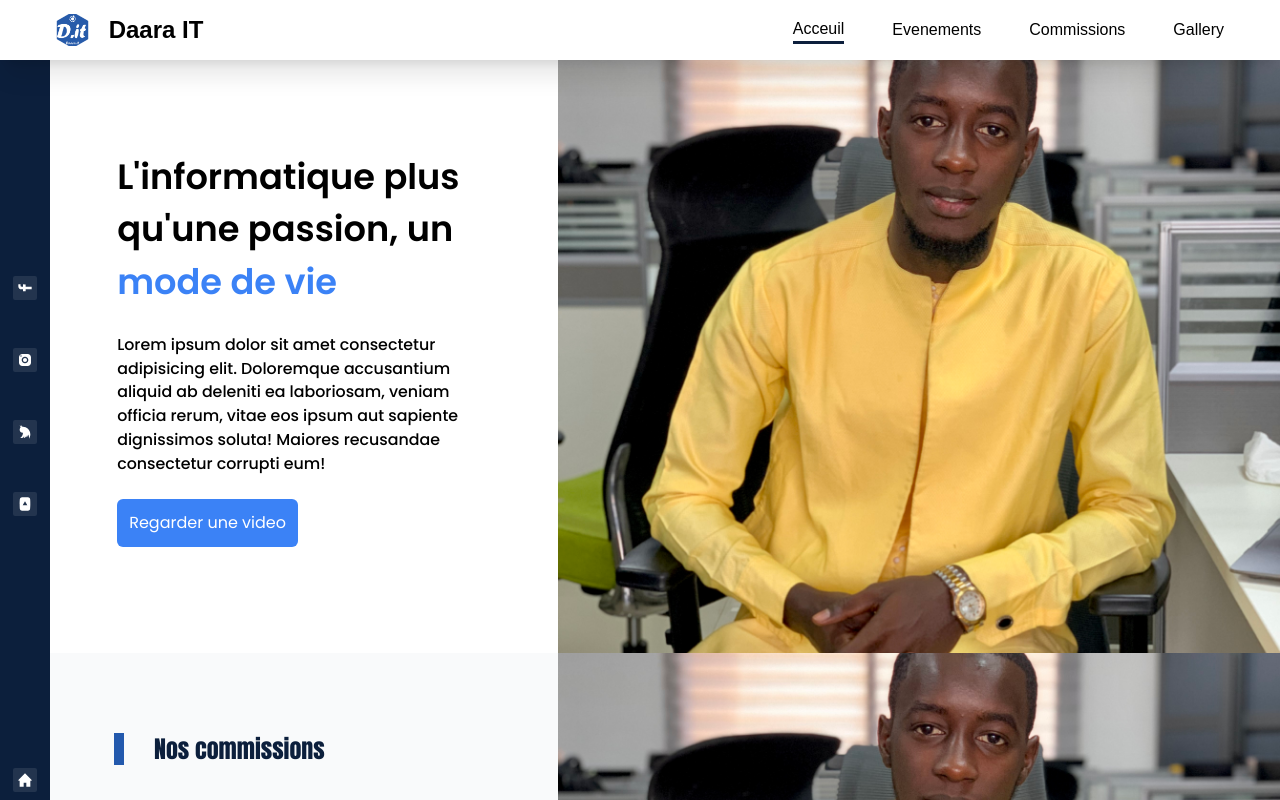
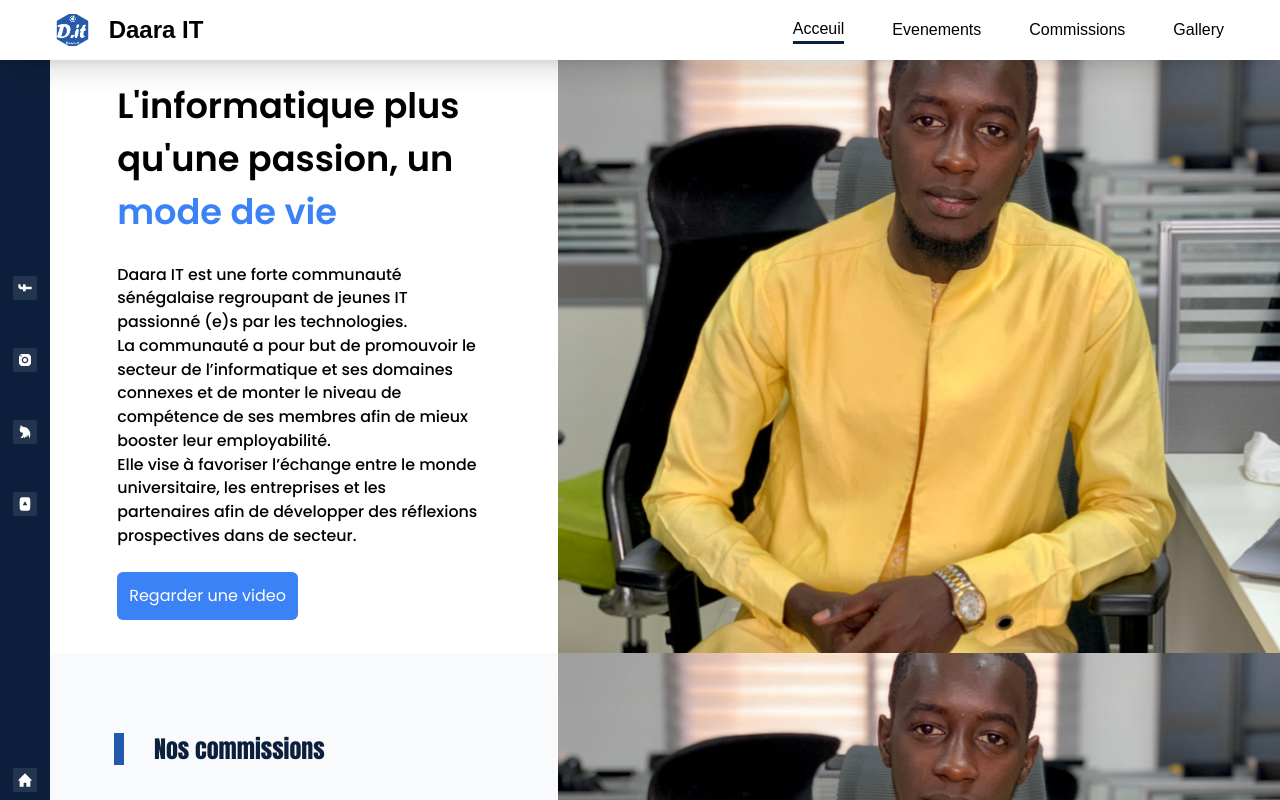
Before and after one commit to Takha65/DaaraIT-site-officiel, a React (Create React App) app: page / in a window 1280 px wide. Shown: the top 800 px of the page. Built offline with nearby package versions, Linux system fonts and the light colour scheme.

Commit message:
description daara it

```diff
--- a/src/components/headerSection/headerSection.jsx
+++ b/src/components/headerSection/headerSection.jsx
@@ -28,10 +28,9 @@ const items = [
               <span className={"text-blue-500"}>mode de vie</span>
             </h1>
             <p className={"text-[0.99rem] font-[500] my-6"}>
-              Lorem ipsum dolor sit amet consectetur adipisicing elit. Doloremque
-              accusantium aliquid ab deleniti ea laboriosam, veniam officia rerum,
-              vitae eos ipsum aut sapiente dignissimos soluta! Maiores recusandae
-              consectetur corrupti eum!
+              Daara IT est une forte communauté sénégalaise regroupant de jeunes IT passionné (e)s par les technologies. <br/>
+               La communauté a pour but de promouvoir le secteur de l’informatique et ses domaines connexes et de monter le niveau de compétence de ses membres afin de mieux booster leur employabilité. <br />
+               Elle vise à favoriser l’échange entre le monde universitaire, les entreprises et les partenaires afin de développer des réflexions prospectives dans de secteur.
             </p>
             <button className={"bg-blue-500 text-white p-3 rounded-md"}>
               Regarder une video
```
Also changed, not shown: 1 other file (tests, documents, lock files or other folders).
